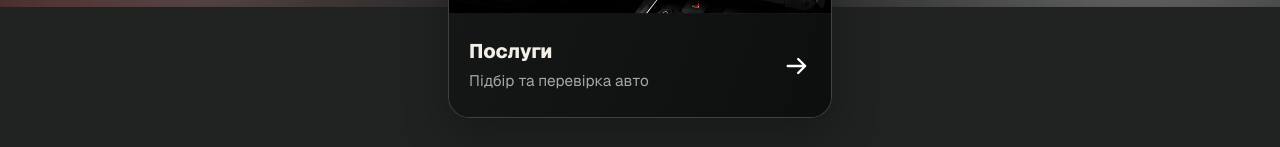
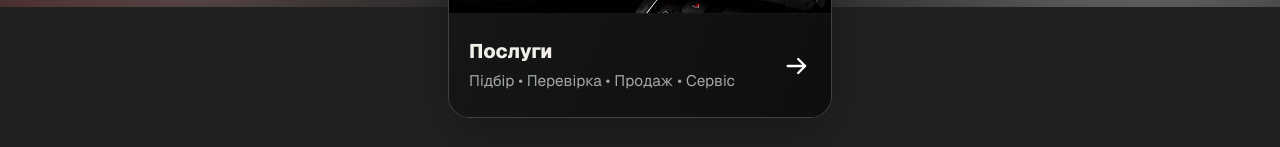
Before and after one commit to alexoverlevelse-cell/ncar, a Next.js app: page /home in a window 1280 px wide. Shown: the part 793-940 px from the top of the page. Built offline with nearby package versions, Linux system fonts and the light colour scheme.

Commit message:
Update page.tsx

```diff
--- a/src/app/home/page.tsx
+++ b/src/app/home/page.tsx
@@ -4,7 +4,7 @@ import { ArrowRightIcon } from "@/components/icons";
 
 const sections = [
   { href: "/cars", photo: "/menu/cars-mercedes.jpg", title: "Авто в наявності", subtitle: "Переглянути автомобілі" },
-  { href: "/services", photo: "/menu/services-mercedes.jpg", title: "Послуги", subtitle: "Підбір та перевірка авто" },
+  { href: "/services", photo: "/menu/services-mercedes.jpg", title: "Послуги", subtitle: "Підбір • Перевірка • Продаж • Сервіс" },
 ];
 
 export default function MenuPage() {
```
